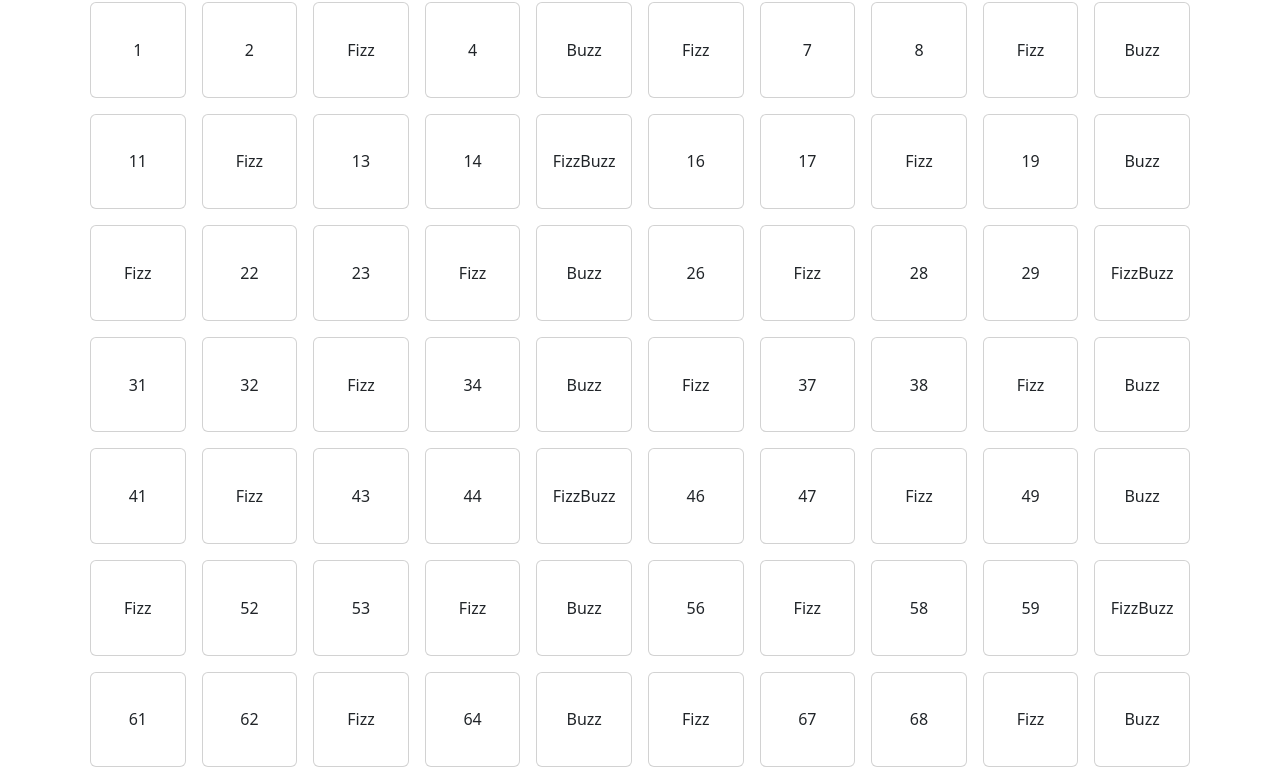
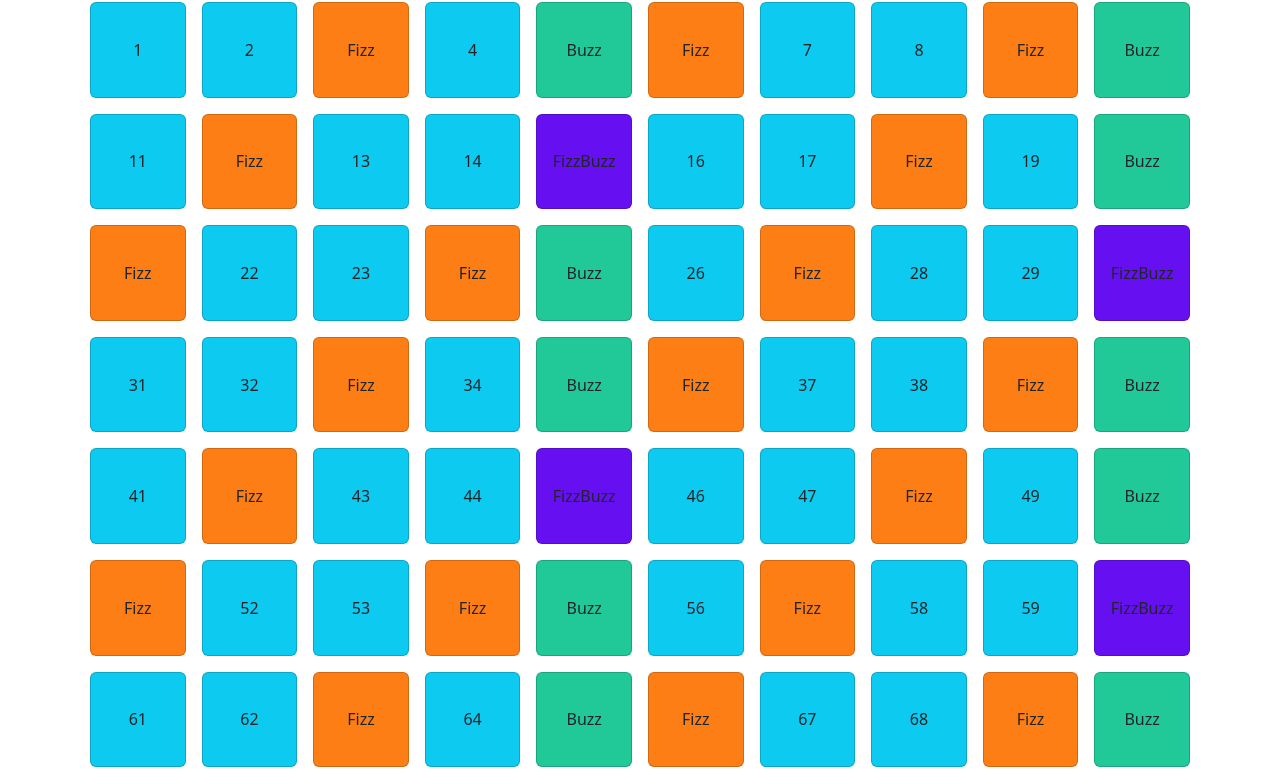
Before and after one commit to alessiaBer/js-fizzbuzz, a plain HTML site: page index.html in a window 1280 px wide. Shown: the part 62-842 px from the top of the page. Drawn offline with nearby package versions, Linux system fonts and the light colour scheme.

Commit message:
[correct] insert card

```diff
--- a/assets/js/main.js
+++ b/assets/js/main.js
@@ -30,23 +30,30 @@ for (let i = 1; i <= 100; i++) {
     ulElement.append(liElement);
 
     //aggiungo classi e style per css
-    liElement.classList.add('p-2')
-    liElement.style.width = '10%';
-    liElement.style.aspectRatio = '1 / 1';
+    liElement.classList.add('p-2', 'text-white')
+/*     liElement.style.width = '10%';
+    liElement.style.aspectRatio = '1 / 1'; */
+
+    const cardElement = document.createElement('div');
+    cardElement.classList.add('card');
+
+    cardElement.innerHTML = `${i}`;
 
     //dichiaro un if statement per definire cosa loggare nella console nel caso:
     if (i % 3 === 0 && i % 5 === 0) {
         // il numero sia un multiplo sia di 3 che di 5
-        liElement.innerHTML = `<div class="card w-100 h-100 d-flex align-items-center justify-content-center">FizzBuzz</div>`;
+        cardElement.innerHTML = 'FizzBuzz';
+        cardElement.style.backgroundColor = 'var(--bs-indigo)';
     } else if ( i % 3 === 0) {
         //il numero sia un numero solo di 3
-        liElement.innerHTML = `<div class="card w-100 h-100 d-flex align-items-center justify-content-center">Fizz</div>`;
+        cardElement.innerHTML = 'Fizz';
+        cardElement.style.backgroundColor = 'var(--bs-orange';
     } else if (i % 5 === 0) {
         // il numero sia un multiplo solo di 5
-        liElement.innerHTML = `<div class="card w-100 h-100 d-flex align-items-center justify-content-center">Buzz</div>`;
-    } else {
-        // il numero non rispecchia nessuno dei casi precedenti
-        liElement.innerHTML = `<div class="card w-100 h-100 d-flex align-items-center justify-content-center">${i}</div>`;
+        cardElement.innerHTML = 'Buzz';
+        cardElement.style.backgroundColor = 'var(--bs-teal)';
     }
 
+    liElement.append(cardElement);
+
 }
--- a/index.html
+++ b/index.html
@@ -6,10 +6,28 @@
     <meta name="viewport" content="width=device-width, initial-scale=1.0">
     <title>JS Fizz Buzz</title>
     <link href="https://cdn.jsdelivr.net/npm/bootstrap@5.3.0-alpha1/dist/css/bootstrap.min.css" rel="stylesheet" integrity="sha384-GLhlTQ8iRABdZLl6O3oVMWSktQOp6b7In1Zl3/Jr59b6EGGoI1aFkw7cmDA6j6gD" crossorigin="anonymous">
+    <style>
+
+        .card {
+            background-color: var(--bs-cyan);
+            width: 100%;
+            height: 100%;
+            display: flex;
+            align-items: center;
+            justify-content: center;
+        }
+
+        ul>li {
+            width: 10%;
+            aspect-ratio: 1 / 1;
+        }
+
+    </style>
 </head>
+
 <body>
 
-    <h1>FizzBuzzDOM</h1>
+    <h1 class="text-center">FizzBuzzDOM</h1>
 
     <div class="container"></div>
 
```
